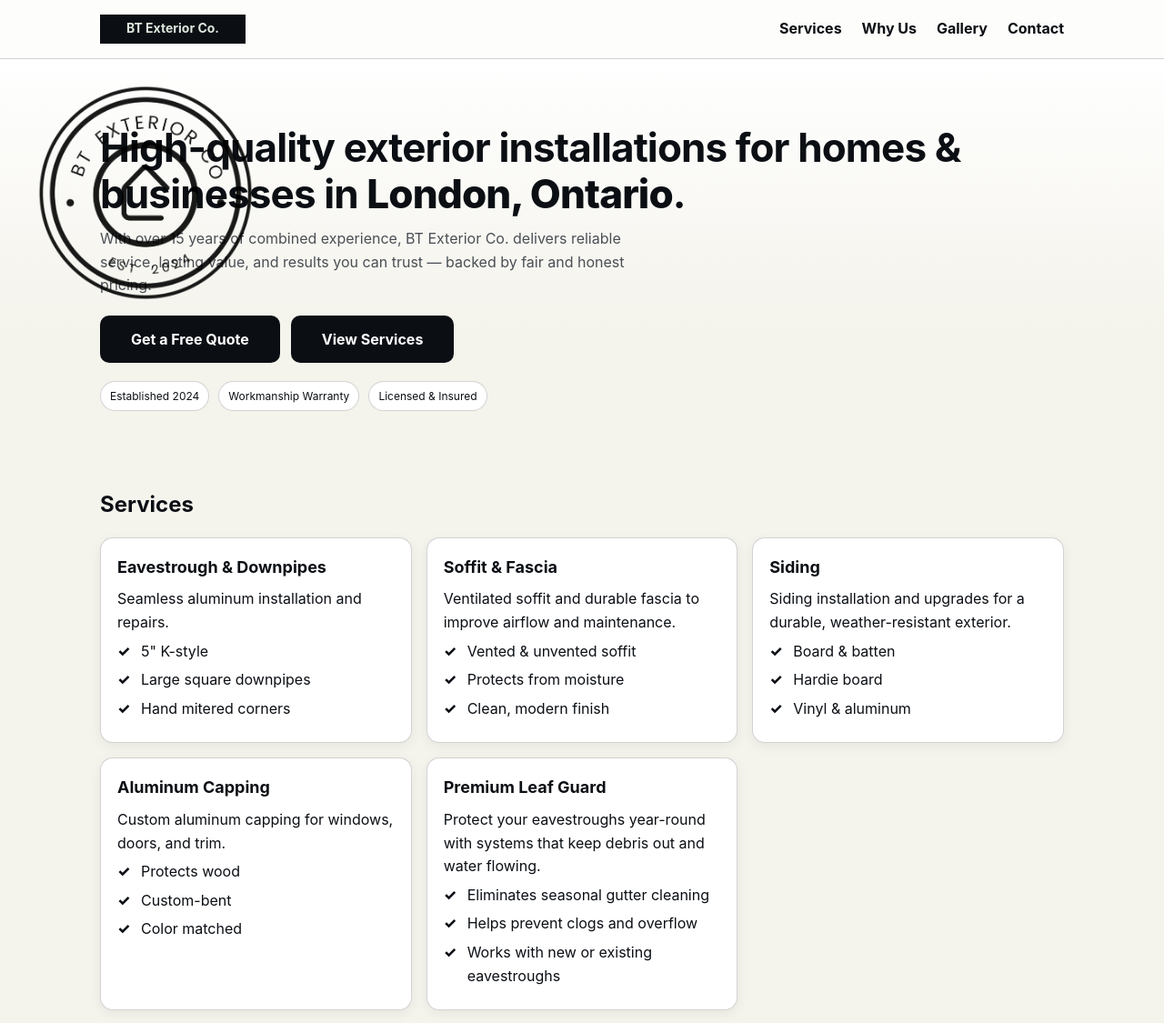
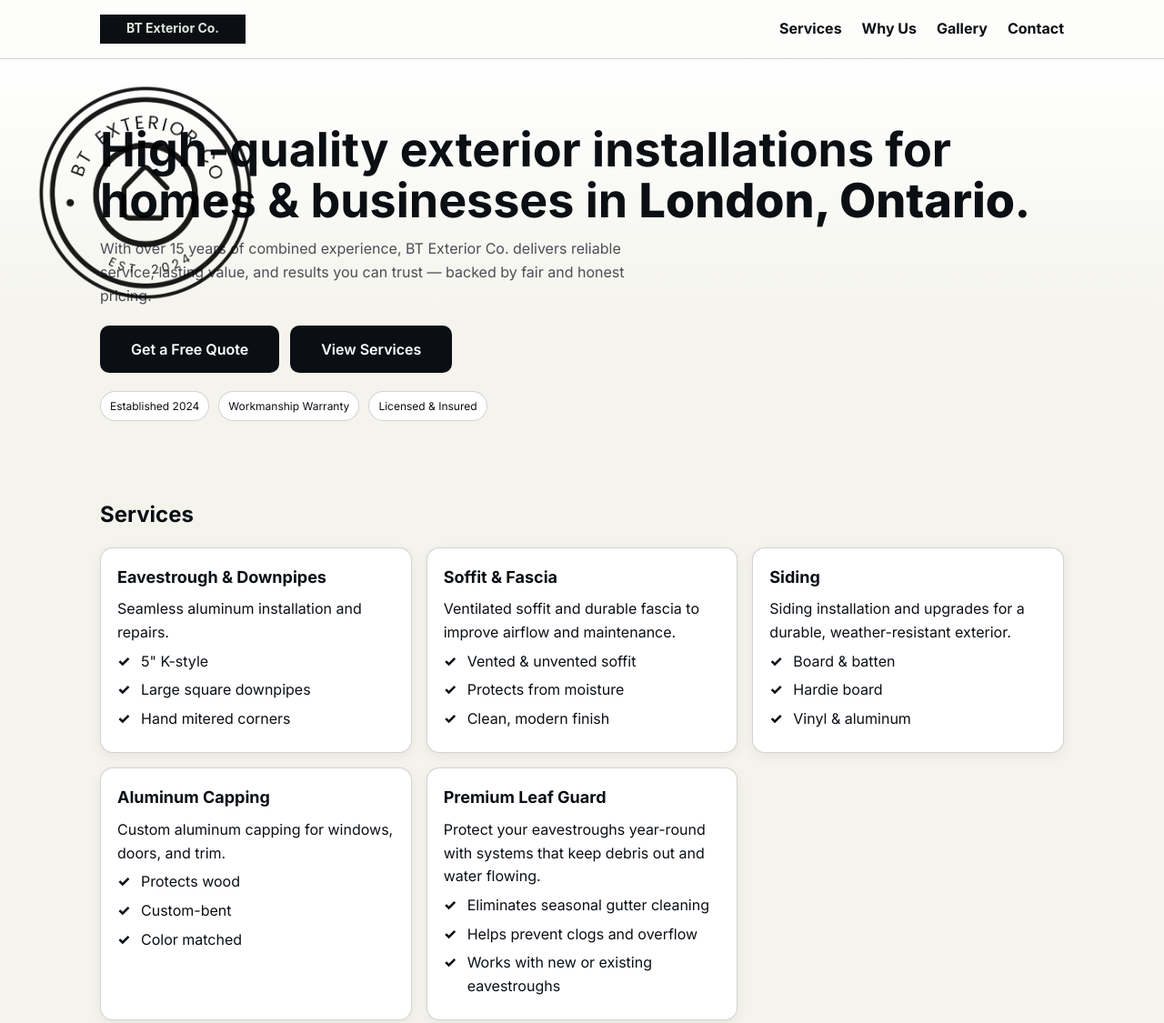
Before and after one commit to rjnp3d/bt-exterior-site, a plain HTML site: page index.html in a window 1280 px wide. Shown: the top 1125 px of the page at 91% size. Drawn offline with Linux system fonts and the light colour scheme.

Commit message:
stable build 2

```diff
--- a/index.html
+++ b/index.html
@@ -5,6 +5,7 @@
   <meta name="viewport" content="width=device-width, initial-scale=1">
   <title>BT Exterior Co. — Eavestrough, Soffit, Fascia & Siding in London, Ontario</title>
   <meta name="description" content="High-quality exterior installations for residential and commercial properties in London, Ontario: eavestrough, soffit, fascia, siding, downspouts, repairs. Fair, honest pricing.">
+<link rel="stylesheet" href="https://fonts.googleapis.com/css2?family=Inter:wght@400;500;600;700;800&display=swap">
 
   <link rel="preconnect" href="https://fonts.gstatic.com" crossorigin>
   <link rel="stylesheet" href="styles.css">
--- a/styles.css
+++ b/styles.css
@@ -38,11 +38,16 @@ section{scroll-margin-top:84px}
   border:2px solid var(--text);
   background:var(--text);
   color:#fff;
-  font-weight:650;
+
+  font-family: inherit;
+  font-weight: 600;
   font-size:16px;
   line-height:1;
+  letter-spacing: 0;
+
   transition:transform .15s ease, background .15s ease, color .15s ease, opacity .15s ease;
 }
+
 .btn:hover{
   background:#fff;
   color:var(--text);
@@ -102,10 +107,11 @@ nav a:hover{opacity:.75}
   padding:72px 0 32px;
 }
 .hero h1{
-  font-size:clamp(28px,5vw,44px);
-  line-height:1.15;
-  letter-spacing:-0.02em;
+  font-size: clamp(32px, 5vw, 52px);
+  line-height: 1.08;
+  letter-spacing: 0;
 }
+
 .hero p{
   margin-top:12px;
   color:var(--muted);
```
